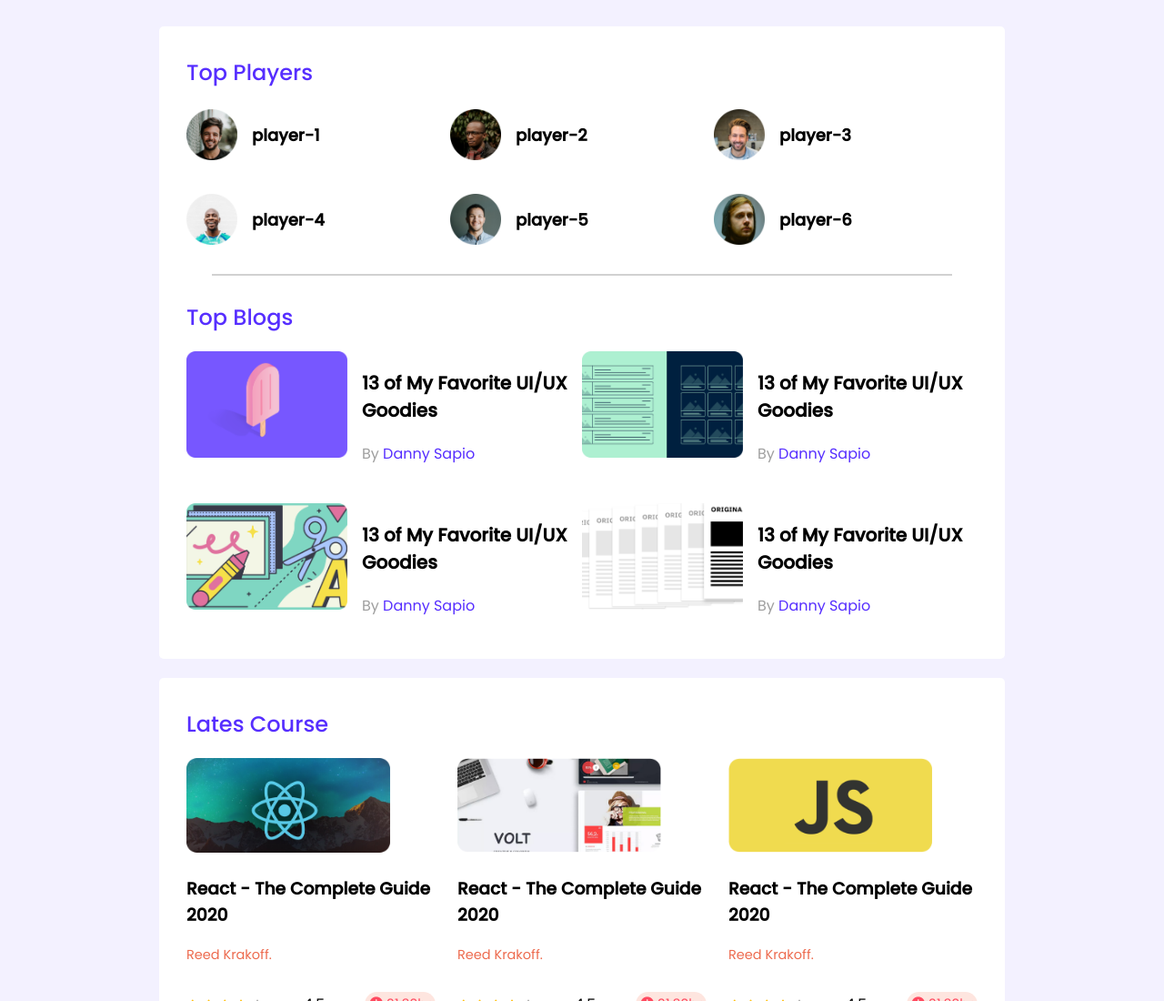
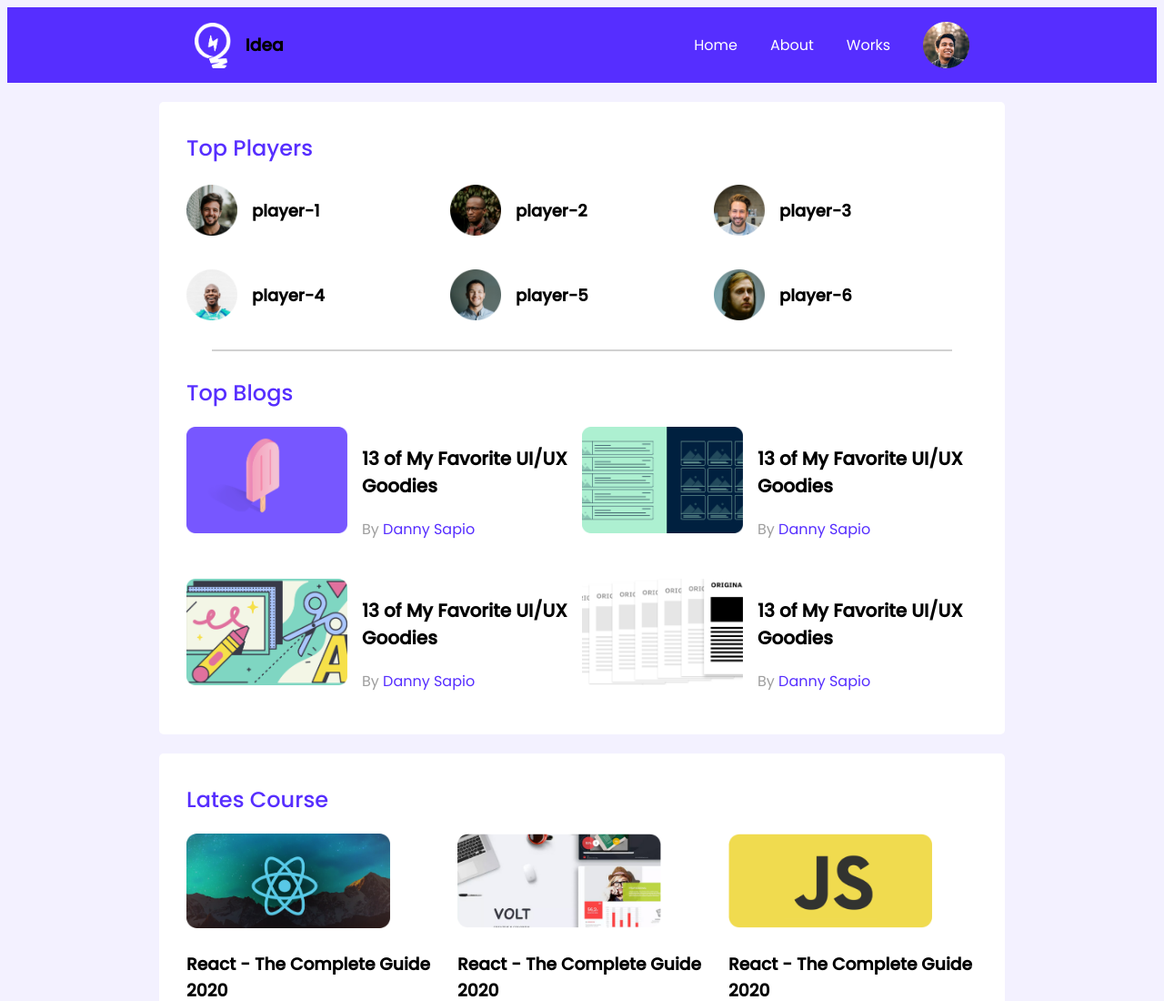
Before and after one commit to foysal1516/Leader-Board-Responsive-CSS, a plain HTML site: page index.html in a window 1280 px wide. Shown: the top 1100 px of the page at 91% size. Drawn offline with Linux system fonts and the light colour scheme.

Commit message:
nav finshed

```diff
--- a/index.html
+++ b/index.html
@@ -15,7 +15,26 @@
 <body>
     <!-- start header -->
     <header>
-
+        <nav>
+            <div class="nav-container">
+                <div class="idea-part">
+                    <img src="images/icons/logo.png" alt="">
+                    <h3>Idea</h3>
+                </div>
+                <ul class="link-part">
+                    <a href="">
+                        <li>Home</li>
+                    </a>
+                    <a href="">
+                        <li>About</li>
+                    </a>
+                    <a href="">
+                        <li>Works</li>
+                    </a>
+                    <img src="images/icons/profile.png" alt="">
+                </ul>
+            </div>
+        </nav>
     </header>
     <!-- end header -->
     <!-- start main -->
--- a/styles/style.css
+++ b/styles/style.css
@@ -5,6 +5,36 @@
 body{
     font-family: 'Poppins', sans-serif;
     background-color: #F3F1FF;
+}
+
+/* header part */
+.nav-container{
+    display: flex;
+    justify-content: space-around;
+    background-color: #562EFF;
+}
+.idea-part{
+    display: flex;
+    align-items: center;
+}
+.idea-part img{
+    width: 40px;
+    height: 50px;
+    color: white;
+}
+.idea-part>h3{
+    margin-left: 16px;
+}
+.link-part{
+    display: flex;
+    list-style: none;
+    align-items: center;
+}
+.link-part a{
+    text-decoration: none;
+    margin-right: 36px;
+    color: #FFFFFF;
+    font-size: 16px;
 }
 
 main{
```
